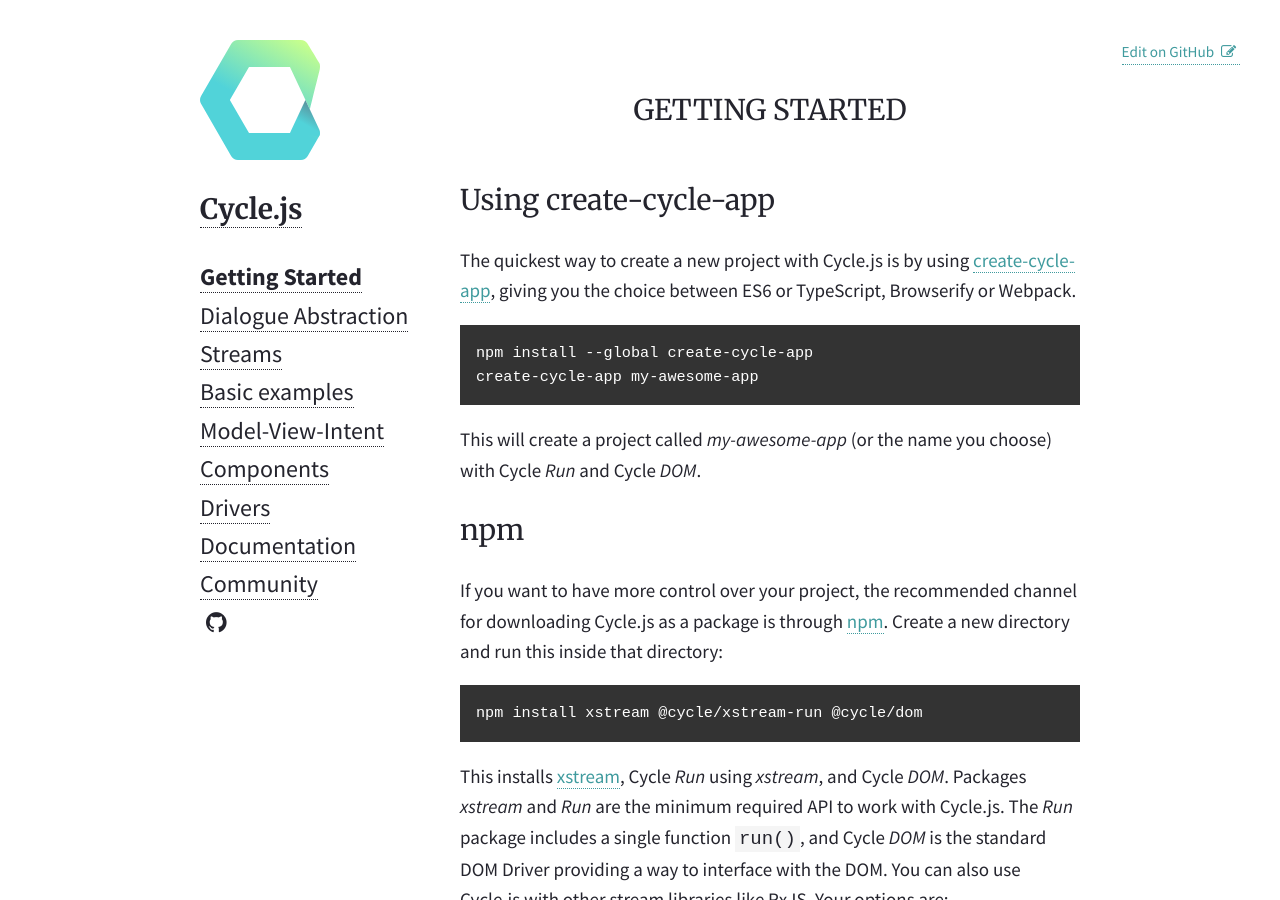
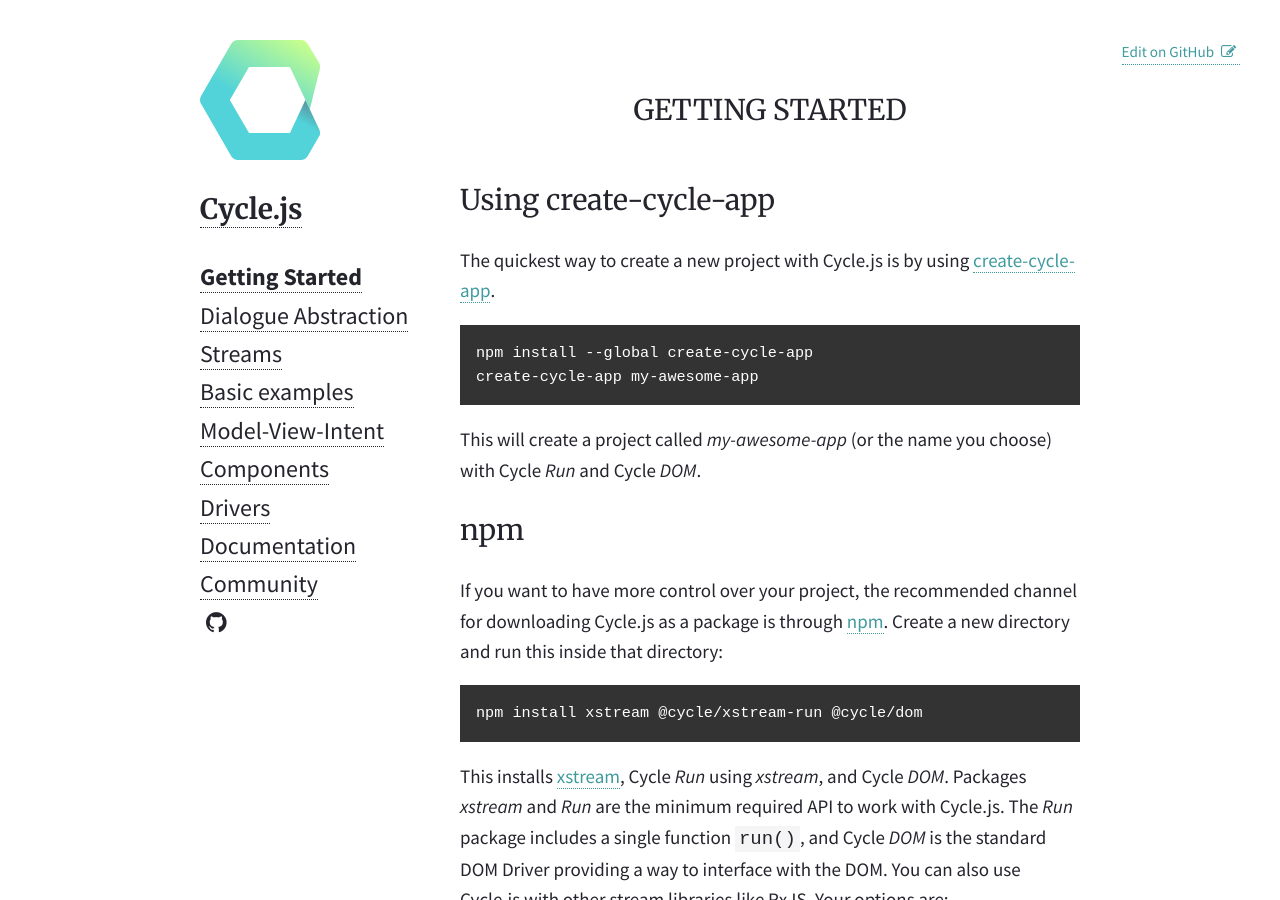
Before and after one commit to cyclejs/old-website, a Jekyll site: the page built from _posts/2015-01-31-getting-started.md, in a window 1280 px wide and 900 px high. Built offline with Jekyll 4.4.1, drawn with Linux system fonts in a browser that asks for light colours; nearby versions of some CDN libraries.

Commit message:
Update 2015-01-31-getting-started.md
I Just released create-cycle-app v3, this adjust to the latest changes

```diff
--- a/_posts/2015-01-31-getting-started.md
+++ b/_posts/2015-01-31-getting-started.md
@@ -5,7 +5,7 @@
 
 <h2 id="create-cycle-app">Using create-cycle-app</h2>
 
-The quickest way to create a new project with Cycle.js is by using [create-cycle-app](https://github.com/cyclejs-community/create-cycle-app), giving you the choice between ES6 or TypeScript, Browserify or Webpack.
+The quickest way to create a new project with Cycle.js is by using [create-cycle-app](https://github.com/cyclejs-community/create-cycle-app).
 
 {% highlight text %}
 npm install --global create-cycle-app
```
